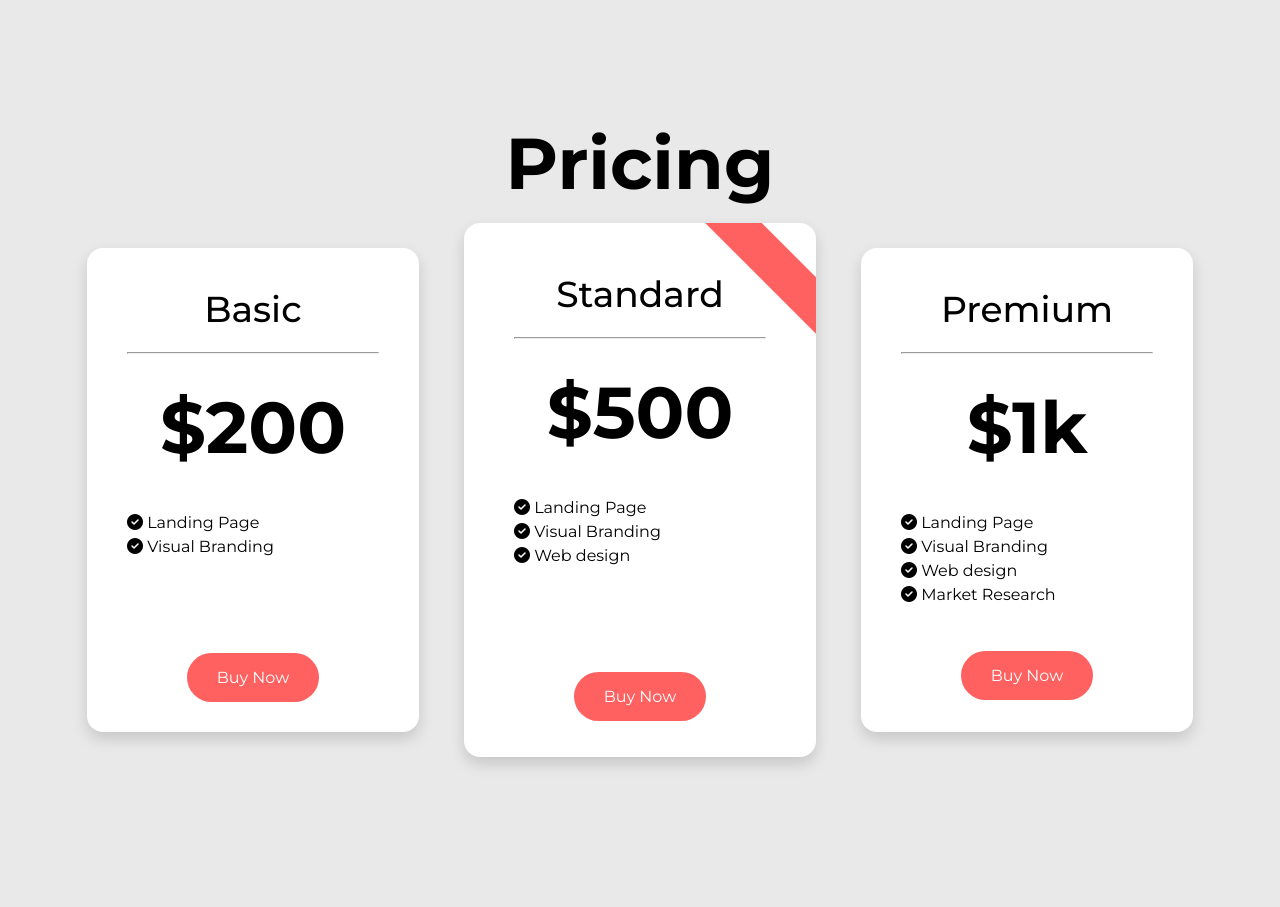
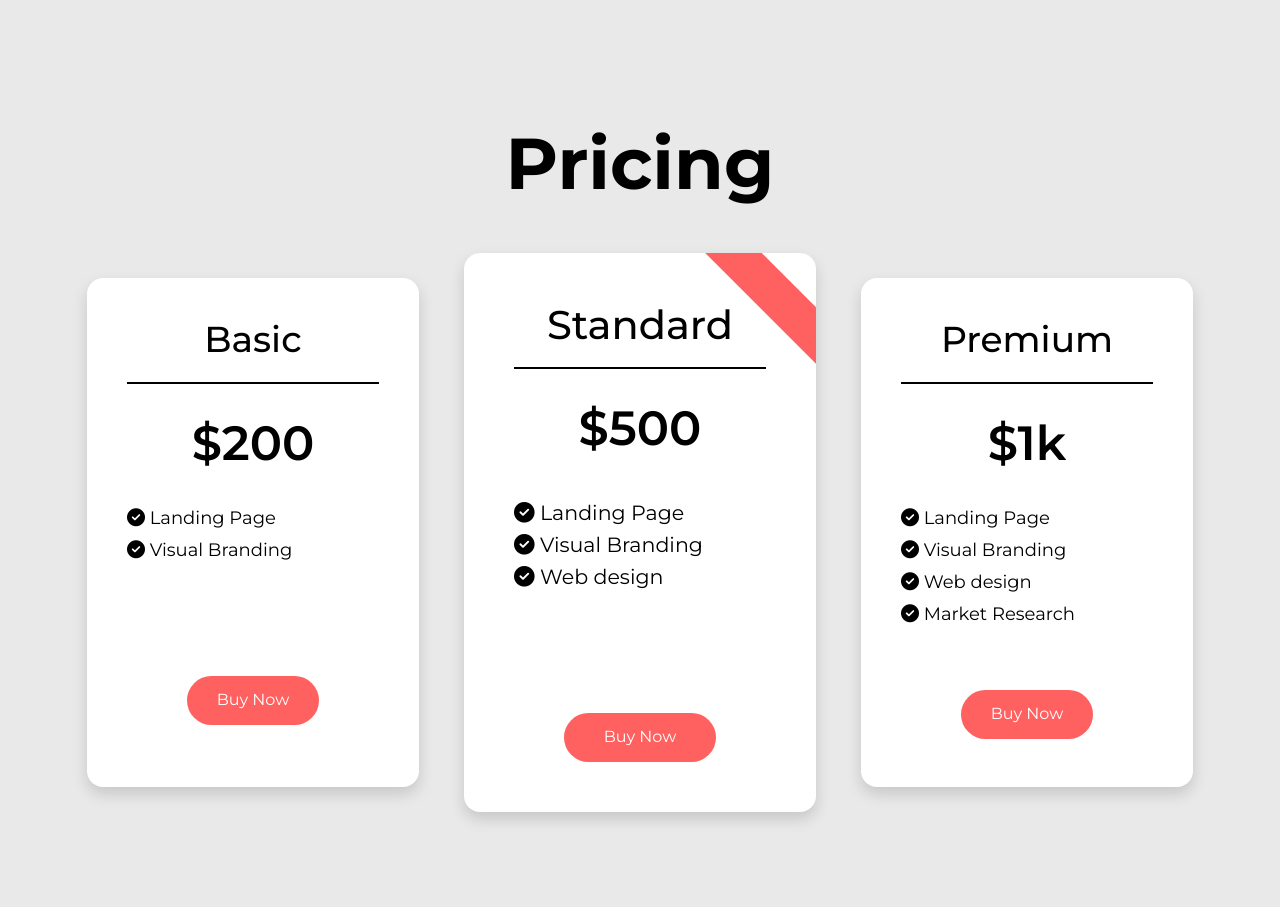
Before and after one commit to hadiashahid202/appdevelopment, a PHP site: page / in a window 1280 px wide. Before the commit the page ends 767 px from the top, so only its background shows below. Run offline with PHP 8.4, Linux system fonts and the light colour scheme; some libraries are stand-ins or nearby versions.

Commit message:
completion of pricing section

```diff
--- a/index.php
+++ b/index.php
@@ -4,6 +4,7 @@
     <meta charset="UTF-8">
     <meta name="viewport" content="width=device-width, initial-scale=1.0">
     <title>APP-DEV</title>
+
     	<!-- Load website styles -->
 	<link rel="stylesheet" type="text/css" href="style.css">
 	<link rel="stylesheet" type="text/css" href="normalize.css">
--- a/partials/packages.php
+++ b/partials/packages.php
@@ -1,49 +1,48 @@
 <?php
 	$heading = "Pricing";
-$prices =[
+	$prices  = [
 		[
-		'title' => "Basic",
-		'head' =>   "$200",
-		'button' => "Buy Now",
-		'class'  => "basic",
-		'classes' => "",
-
-		'list' => array("Landing Page","Visual Branding")
+			'title'   =>  "Basic",
+			'head'    =>  "$200",
+			'button'  =>  "Buy Now",
+			'classes' =>  "basic",
+			'popular' =>   "",
+			'list'    =>   array("Landing Page","Visual Branding")
 
 		],
 		[
-		'title' => "Standard",
-		'head' =>   "$500",
-		'button' => "Buy Now",
-		'class'  => "standard",
-		'classes' => "ribbon ribbon-top-right",
-		'list' => array("Landing Page","Visual Branding","Web design")
+			'title'   =>  "Standard",
+			'head'    =>  "$500",
+			'button'  =>  "Buy Now",
+			'classes' =>  "standard",
+			'popular' =>  "ribbon ribbon-top-right",
+			'list'    =>   array("Landing Page","Visual Branding","Web design")
 
 		],
 		[
-		'title' => "Premium",
-		'head' =>   "$1k",
-		'button' => "Buy Now",
-		'class'  => "premium",
-		'classes' => "",
-		'list' => array("Landing Page","Visual Branding","Web design","Market Research")
+			'title'   =>  "Premium",
+			'head'    =>  "$1k",
+			'button'  =>  "Buy Now",
+			'classes' =>  "premium",
+			'popular' =>   "",
+			'list'    =>   array("Landing Page","Visual Branding","Web design","Market Research")
 
 		]
 	];
 ?>
           <!-- pricing section -->
-<div id="pricing-section" class="page-section">
+
+<div id="packages-section" class="page-section">
 	<h2><?php echo $heading; ?></h2>
-	<div class="pricing-table">
-
+	<div class="packages-table">
 		<?php
 			foreach($prices as $price){
 		?>
-			<div class="pricing <?php echo $price['class'] ?>">
-				<div class="<?php echo $price['classes'] ?>"><span></span></div>
-				<h3><?php echo $price['title']; ?></h3>
+			<div class="package <?php echo $price['classes'] ?>">
+				<div class="<?php echo $price['popular'] ?>"><span></span></div>
+				<h3 class="title"><?php echo $price['title']; ?></h3>
 				<hr>
-				<h2><?php echo $price['head']; ?></h2>
+				<h3 class="head"><?php echo $price['head']; ?></h3>
 				<ul>
 					<?php
 					    foreach ($price['list'] as $item) {
@@ -54,12 +53,12 @@ $prices =[
 					?>
 				</ul>
 				<div class="package-btn">
-					<a><?php echo $price['button']; ?></a>
+					<a href="#"><?php echo $price['button']; ?></a>
 				</div>
 			</div>
 			<?php
 				}
 			?>
+	</div><!--  closing pricing-table -->
 
-	</div><!--  closing pricing-table -->
 </div> <!-- closing pricing-section -->
--- a/style.css
+++ b/style.css
@@ -3,7 +3,7 @@
 **********************************/
 
 body{
-	background: grey;
+	background: #E9E9E9;
 	font-family: Montserrat;
 }
 
@@ -16,6 +16,13 @@ body{
 	padding: 120px;
 }
 
+.page-section h2{
+	font-size: 72px;
+	font-weight: 700;
+	line-height: 87.77px;
+	text-align: center;
+}
+
 .page-section img {
 	max-width: 100%;
 }
@@ -25,25 +32,21 @@ body{
 **********************************/
 
 /*pricing section css*/
-#pricing-section{
-	background: #E9E9E9;
+#packages-section{
+	padding: 120px 0px;
 }
 
-#pricing-section h2{
-	font-size: 72px;
-	font-weight: 700;
-	line-height: 87.77px;
-	text-align: center;
-    margin-bottom: 40px;
+#packages-section h2{
+   margin-bottom: 70px;
 }
 
-.pricing-table{
+.packages-table{
 	display: flex;
 	column-gap: 70px;
 	justify-content: center;
 }
 
-.pricing{
+.package{
 	padding: 40px;
 	background: #FFFFFF;
 	box-shadow: 0px 7px 15px 0px #00000026;
@@ -56,7 +59,7 @@ body{
 	position: relative;
 }
 
-.pricing h3{
+.package .title{
 	font-size: 36px;
 	font-weight: 500;
 	line-height: 43.88px;
@@ -64,12 +67,17 @@ body{
 	margin-bottom: 20px;
 }
 
-.pricing hr{
+.standard .title{
+	font-size: 40px;
+}
+
+.package hr{
 	width: 250px;
+	border: 1px solid #000000;
 	margin-bottom: 30px;
 }
 
-.pricing h2{
+.package .head{
 	font-size: 48px;
 	font-weight: 600;
 	line-height: 58.51px;
@@ -77,13 +85,23 @@ body{
     margin-bottom: 30px;
 }
 
-.standard h2{
+.standard .head{
 	margin-bottom: 40px;
 }
 
-.pricing ul{
-	line-height: 150%;
+.package ul{
+	line-height: 200%;
 	list-style: none;
+}
+
+.package ul li{
+	font-size: 18px;
+	font-weight: 400;
+	text-align: left;
+}
+
+.standard ul li{
+	font-size: 20.59px;
 }
 
 .basic ul{
@@ -98,16 +116,22 @@ body{
 	margin-bottom: 60px;
 }
 
-.pricing .package-btn a{
+.package .package-btn{
+	text-align: center;
+}
+
+.package .package-btn a{
 	background: #FF6060;
 	padding: 15px 30px;
 	color: #fff;
 	border-radius: 40px;
 	cursor: pointer;
+	text-decoration: none;
+    display: inline-block;
 }
 
-.pricing .package-btn{
-	text-align: center;
+.standard .package-btn a{
+	padding: 15px 40px;
 }
 
 .ribbon {
```
Lines whose indentation alone changed are shown as unchanged.
